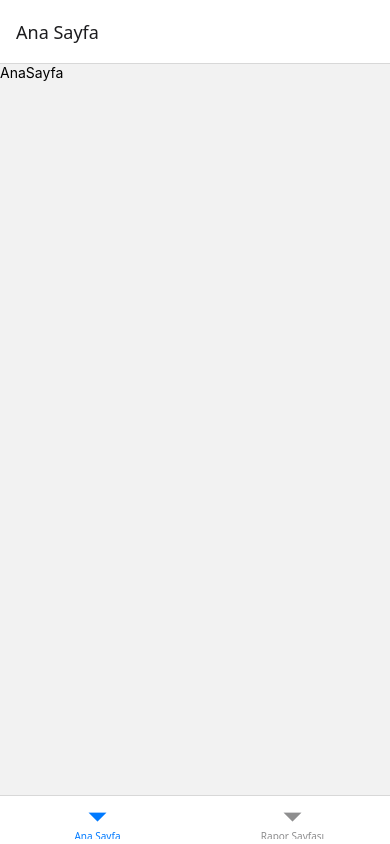
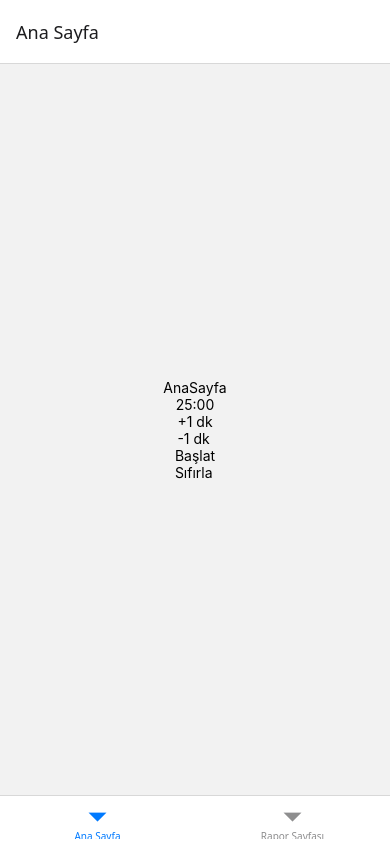
Before and after one commit to furkanay7/MobilUygulamaGelistirmeProje, a React Native app: screen / in a window 390 px wide. Built offline with nearby package versions, Linux system fonts and the light colour scheme.

Commit message:
Sayaç yapısı eklendi

```diff
--- a/AnaSayfa.js
+++ b/AnaSayfa.js
@@ -1,14 +1,94 @@
-import { StyleSheet, Text, View } from 'react-native'
-import React from 'react'
+import { StyleSheet, Text, View, TouchableOpacity } from 'react-native'
+import React, { useState, useEffect } from 'react'
 
 const AnaSayfa = () => {
+  const [initialTimes, setInitialTimes] = useState(25);
+  const [leftTimes, setLeftTimes] = useState(25 * 60);
+  const [isActive, setIsActive] = useState(false);
+
+  // Sayaç Mantığı
+  useEffect(() => {
+    let interval = null;
+
+    if (isActive && leftTimes > 0) {
+      interval = setInterval(() => {
+        setLeftTimes((prevTime) => prevTime - 1);
+      }, 1000);
+    } else if (leftTimes === 0) {
+      setIsActive(false);
+      alert("Süre Doldu!");
+    }
+
+    return () => clearInterval(interval);
+  }, [isActive, leftTimes]);
+
+  // Süreyi 25:00 formatına çeviren fonksiyon
+  const formatTime = (seconds) => {
+    const minutes = Math.floor(seconds / 60);
+    const secs = seconds % 60;
+    return `${minutes < 10 ? '0' : ''}${minutes}:${secs < 10 ? '0' : ''}${secs}`;
+  };
+
+  // Buton Fonksiyonları
+  const handleStart = () => setIsActive(true);
+  const handlePause = () => setIsActive(false);
+  const handleReset = () => {
+    setIsActive(false);
+    setLeftTimes(initialTimes * 60);
+  };
+
+  const changeTime = (amount) => {
+    if (!isActive) {
+      const newTime = initialTimes + amount;
+      if (newTime > 0) {
+        setInitialTimes(newTime);
+        setLeftTimes(newTime * 60);
+      }
+    }
+  };
+
   return (
-    <View>
+    <View style={styles.container}>
       <Text>AnaSayfa</Text>
+
+      {/* Sayaç Göstergesi */}
+      <Text>{formatTime(leftTimes)}</Text>
+
+      {/* Süre Ayarlama (+/-) */}
+      <View>
+        <TouchableOpacity onPress={() => changeTime(+1)}>
+          <Text>+1 dk</Text>
+        </TouchableOpacity>
+        <TouchableOpacity onPress={() => changeTime(-1)}>
+          <Text>-1 dk</Text>
+        </TouchableOpacity>
+      </View>
+
+      {/* Kontrol Butonları */}
+      <View>
+        {!isActive ? (
+          <TouchableOpacity onPress={handleStart}>
+            <Text>Başlat</Text>
+          </TouchableOpacity>
+        ) : (
+          <TouchableOpacity onPress={handlePause}>
+            <Text>Duraklat</Text>
+          </TouchableOpacity>
+        )}
+        <TouchableOpacity onPress={handleReset}>
+          <Text>Sıfırla</Text>
+        </TouchableOpacity>
+      </View>
     </View>
   )
 }
 
 export default AnaSayfa
 
-const styles = StyleSheet.create({})
+const styles = StyleSheet.create({
+  container: {
+    flex: 1,
+    justifyContent: 'center',
+    alignItems: 'center'
+  }
+})
```
